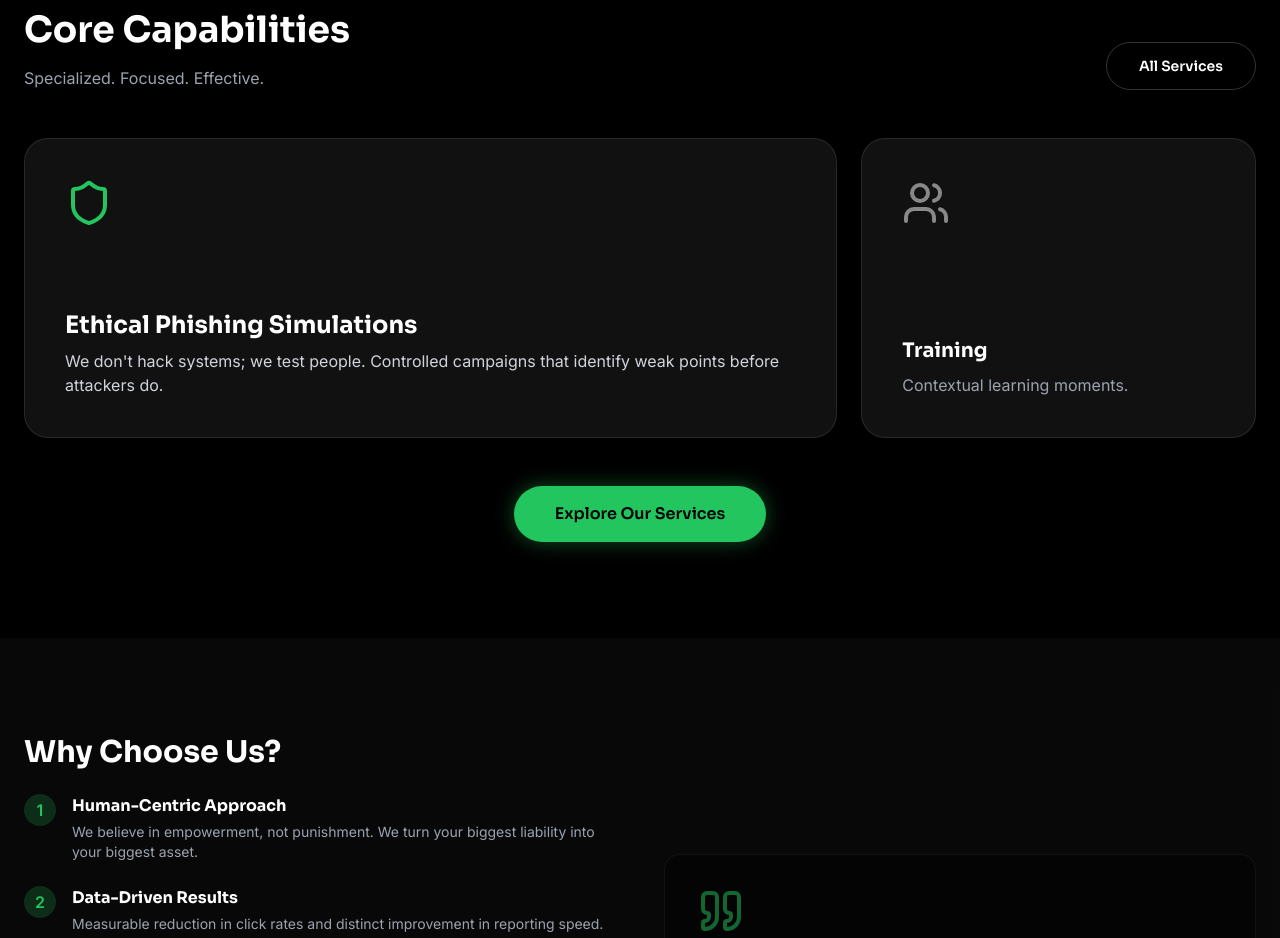
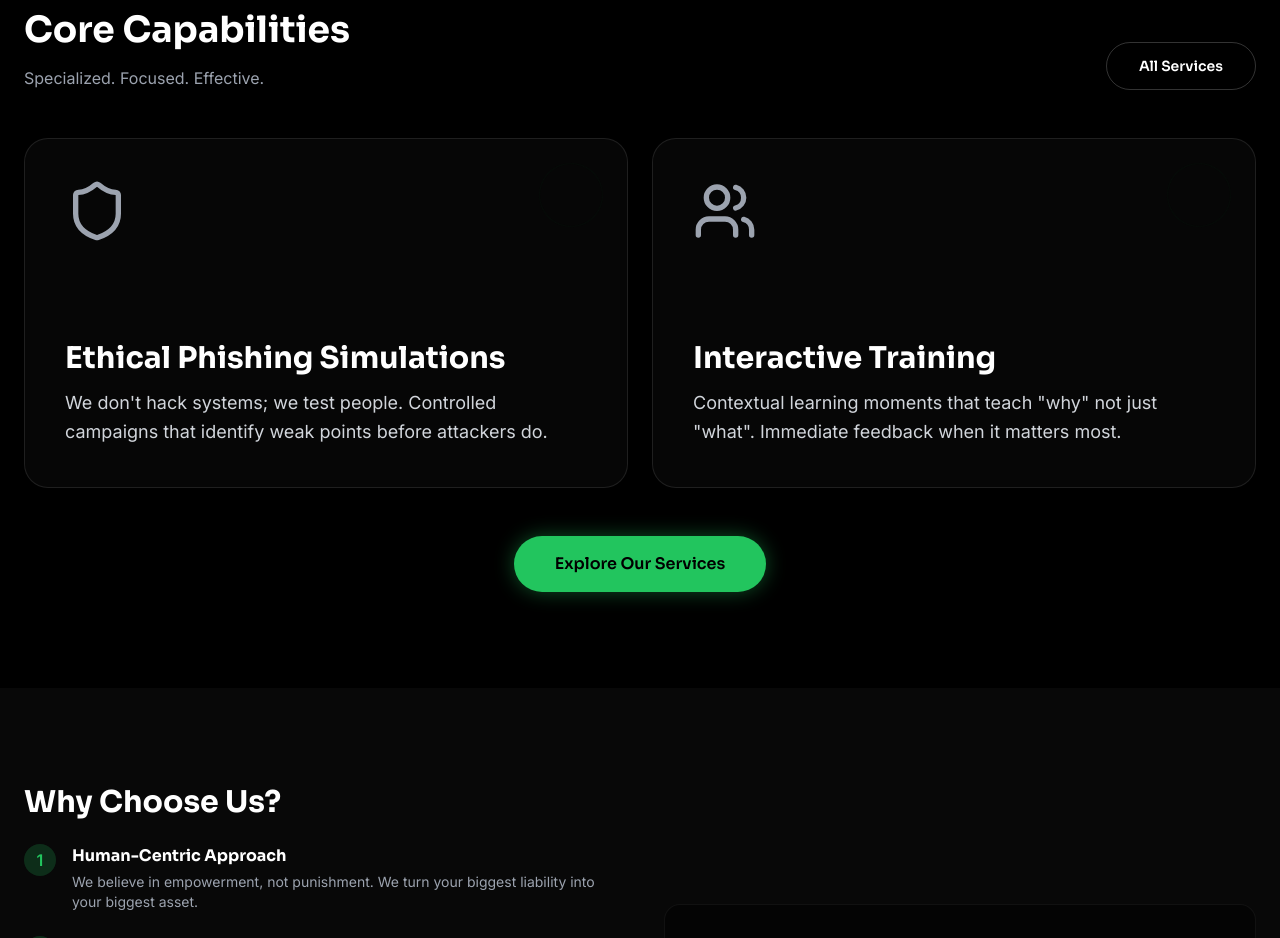
Before and after one commit to chipardo/Human-Layer-Security, a React (Vite) app: page / in a window 1280 px wide. Shown: the part 1600-2538 px from the top of the page. Built offline with nearby package versions, Linux system fonts and the light colour scheme.

Commit message:
Update App.tsx

```diff
--- a/src/App.tsx
+++ b/src/App.tsx
@@ -240,16 +240,37 @@ const Home = () => {
           <div className="mb-6 md:mb-0"><h2 className="text-4xl font-bold text-white mb-4">Core Capabilities</h2><p className="text-gray-400">Specialized. Focused. Effective.</p></div>
           <Button variant="outline" className="hidden md:flex" onClick={() => navigate('/services')}>All Services</Button>
         </div>
-        <div className="grid md:grid-cols-3 gap-6 mb-12">
-          <div className="md:col-span-2 p-10 rounded-3xl bg-surface border border-white/10 min-h-[300px] flex flex-col justify-end group transition-all hover:border-primary/30">
-            <Shield className="w-12 h-12 text-primary mb-auto" />
-            <h3 className="text-2xl font-bold text-white mb-2">Ethical Phishing Simulations</h3>
-            <p className="text-gray-300">We don't hack systems; we test people. Controlled campaigns that identify weak points before attackers do.</p>
+        <div className="grid md:grid-cols-2 gap-6 mb-12">
+          {/* Feature 1: Ethical Phishing */}
+          <div className="p-10 rounded-3xl bg-surface/40 backdrop-blur-sm border border-white/10 flex flex-col justify-end group transition-all hover:border-primary/50 hover:bg-surface/60 min-h-[350px] relative overflow-hidden">
+            <div className="absolute inset-0 bg-gradient-to-br from-primary/5 to-transparent opacity-0 group-hover:opacity-100 transition-opacity duration-500" />
+            <div className="absolute top-0 right-0 p-6 opacity-20 group-hover:opacity-40 transition-opacity">
+              <div className="w-16 h-16 rounded-full border border-primary/20 dashed-border animate-[spin_10s_linear_infinite]" />
+            </div>
+
+            <Shield className="w-16 h-16 text-gray-400 mb-auto group-hover:text-primary transition-colors relative z-10" />
+
+            <div className="relative z-10">
+              <h3 className="text-3xl font-bold text-white mb-3 group-hover:text-primary transition-colors">Ethical Phishing Simulations</h3>
+              <p className="text-gray-300 text-lg leading-relaxed">We don't hack systems; we test people. Controlled campaigns that identify weak points before attackers do.</p>
+            </div>
+            <div className="absolute bottom-0 left-0 w-full h-1 bg-gradient-to-r from-transparent via-primary/50 to-transparent transform scale-x-0 group-hover:scale-x-100 transition-transform duration-700" />
           </div>
-          <div className="p-10 rounded-3xl bg-surface border border-white/10 flex flex-col justify-end group hover:bg-white/5 transition-colors">
-            <Users className="w-12 h-12 text-white/50 mb-auto group-hover:text-primary transition-colors" />
-            <h3 className="text-xl font-bold text-white mb-2">Training</h3>
-            <p className="text-gray-400">Contextual learning moments.</p>
+
+          {/* Feature 2: Training */}
+          <div className="p-10 rounded-3xl bg-surface/40 backdrop-blur-sm border border-white/10 flex flex-col justify-end group transition-all hover:border-primary/50 hover:bg-surface/60 min-h-[350px] relative overflow-hidden">
+            <div className="absolute inset-0 bg-gradient-to-br from-primary/5 to-transparent opacity-0 group-hover:opacity-100 transition-opacity duration-500" />
+            <div className="absolute top-0 right-0 p-6 opacity-20 group-hover:opacity-40 transition-opacity">
+              <div className="w-16 h-16 rounded-full border border-primary/20 dashed-border animate-[spin_10s_linear_infinite]" />
+            </div>
+
+            <Users className="w-16 h-16 text-gray-400 mb-auto group-hover:text-primary transition-colors relative z-10" />
+
+            <div className="relative z-10">
+              <h3 className="text-3xl font-bold text-white mb-3 group-hover:text-primary transition-colors">Interactive Training</h3>
+              <p className="text-gray-300 text-lg leading-relaxed">Contextual learning moments that teach "why" not just "what". Immediate feedback when it matters most.</p>
+            </div>
+            <div className="absolute bottom-0 left-0 w-full h-1 bg-gradient-to-r from-transparent via-primary/50 to-transparent transform scale-x-0 group-hover:scale-x-100 transition-transform duration-700" />
           </div>
         </div>
         <div className="flex justify-center">
```
